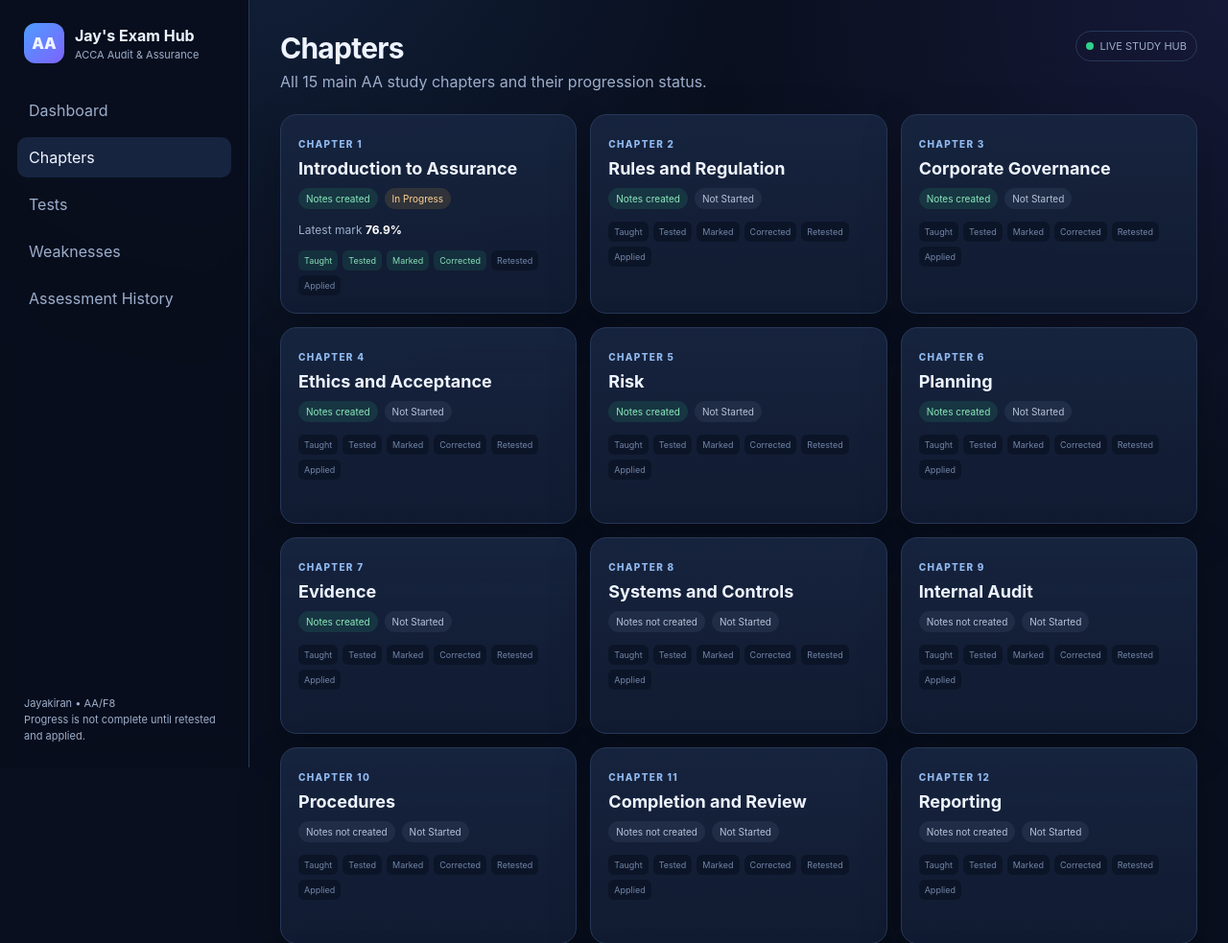
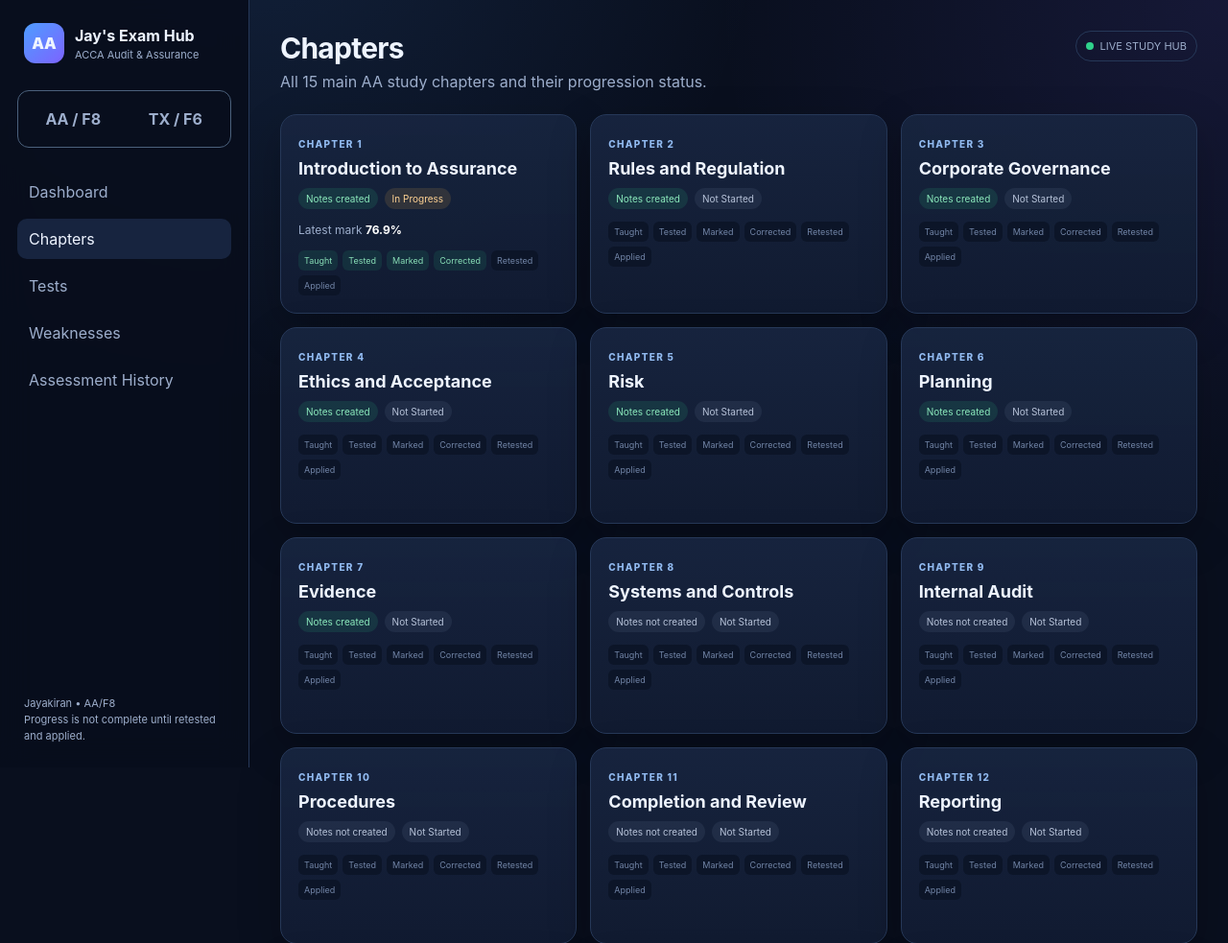
Before and after one commit to fighterzsuper-droid/ChapterTracker, a Flask app: page /chapters in a window 1280 px wide. Shown: the top 983 px of the page at 96% size. Run offline with Flask 3, Linux system fonts and the light colour scheme; data comes from the database, SQL or seed files in the repository.

Commit message:
Add AA / TX subject switch in AA sidebar

```diff
--- a/templates/base.html
+++ b/templates/base.html
@@ -14,6 +14,7 @@
       <div><strong>Jay's Exam Hub</strong><span>ACCA Audit & Assurance</span></div>
     </div>
     <nav>
+      <div style="display:flex;gap:8px;margin-bottom:18px;padding:8px;border:1px solid #4b617c;border-radius:12px"><a href="/" style="flex:1;text-align:center;font-weight:700">AA / F8</a><a href="/tx/" style="flex:1;text-align:center;font-weight:700">TX / F6</a></div>
       <a class="{{ 'active' if request.endpoint == 'dashboard' else '' }}" href="{{ url_for('dashboard') }}">Dashboard</a>
       <a class="{{ 'active' if request.endpoint == 'chapters' else '' }}" href="{{ url_for('chapters') }}">Chapters</a>
       <a class="{{ 'active' if request.endpoint in ['tests','take_test'] else '' }}" href="{{ url_for('tests') }}">Tests</a>
```
